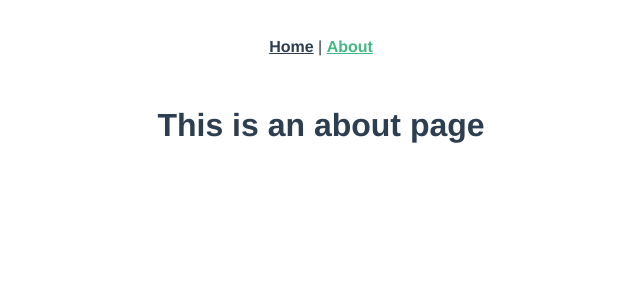
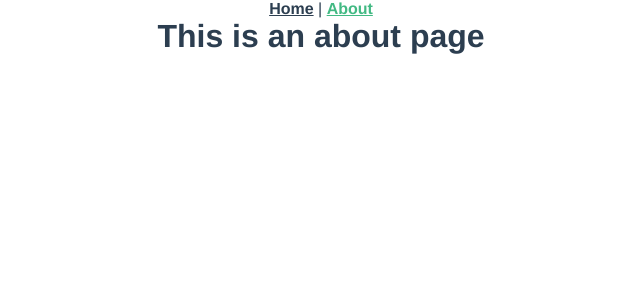
Before and after one commit to FaureAlexis/aphrodite-front, a Vue app: page /about in a window 1280 px wide. Shown: the top 300 px of the page, without its empty margins (319-959 px from the left). Built offline with nearby package versions, Linux system fonts and the light colour scheme.

Commit message:
[Vue] - Reset css padding & margin

```diff
--- /dev/null
+++ b/src/assets/reset.css
@@ -0,0 +1,4 @@
+* {
+    padding: 0 !important;
+    margin: 0 !important;
+}
--- a/src/main.ts
+++ b/src/main.ts
@@ -8,6 +8,7 @@ import { FontAwesomeIcon } from '@fortawesome/vue-fontawesome';
 import App from './App.vue';
 import router from './router/index';
 import store from './store/index';
+import './assets/reset.css';
 
 library.add();
 createApp({
```
